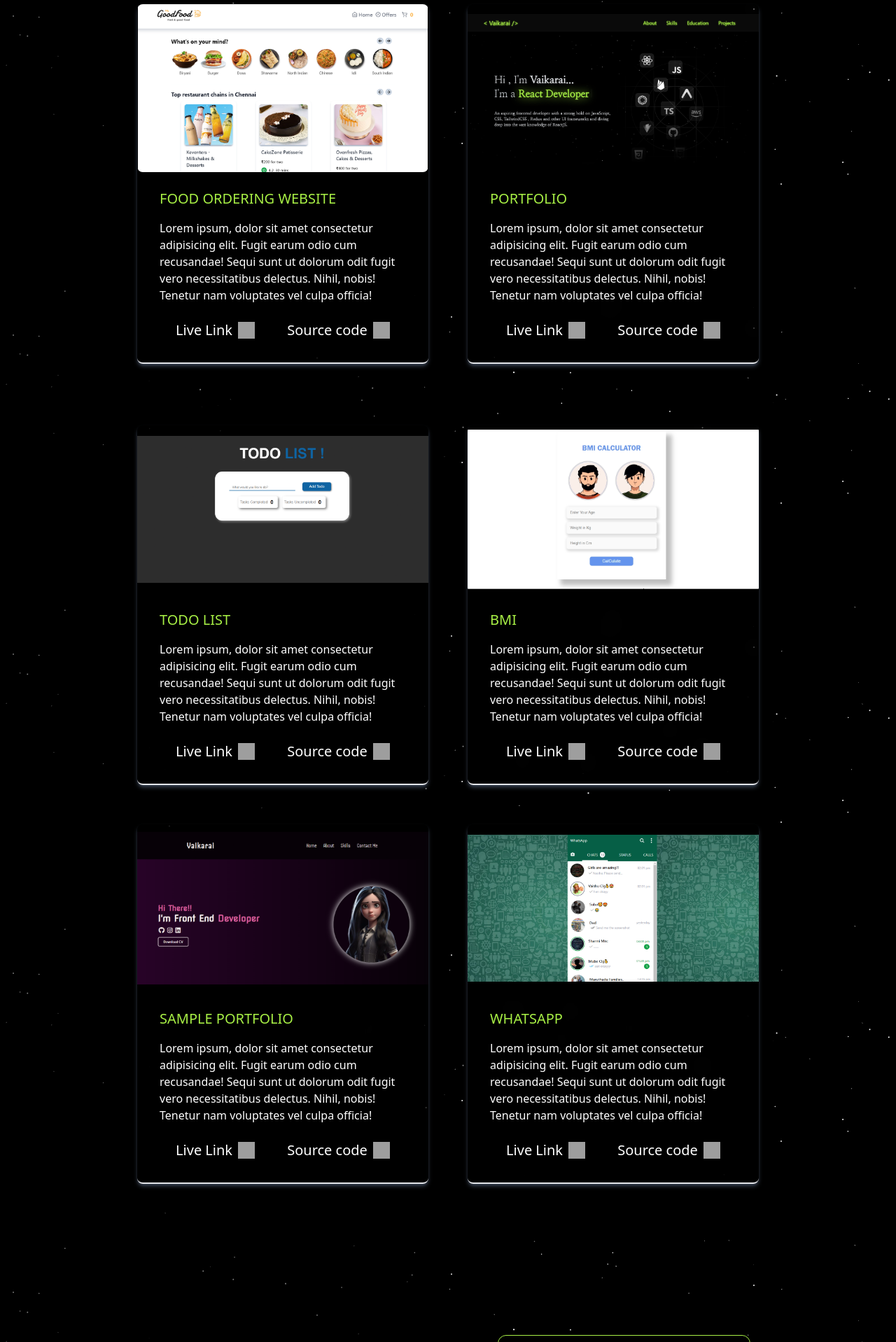
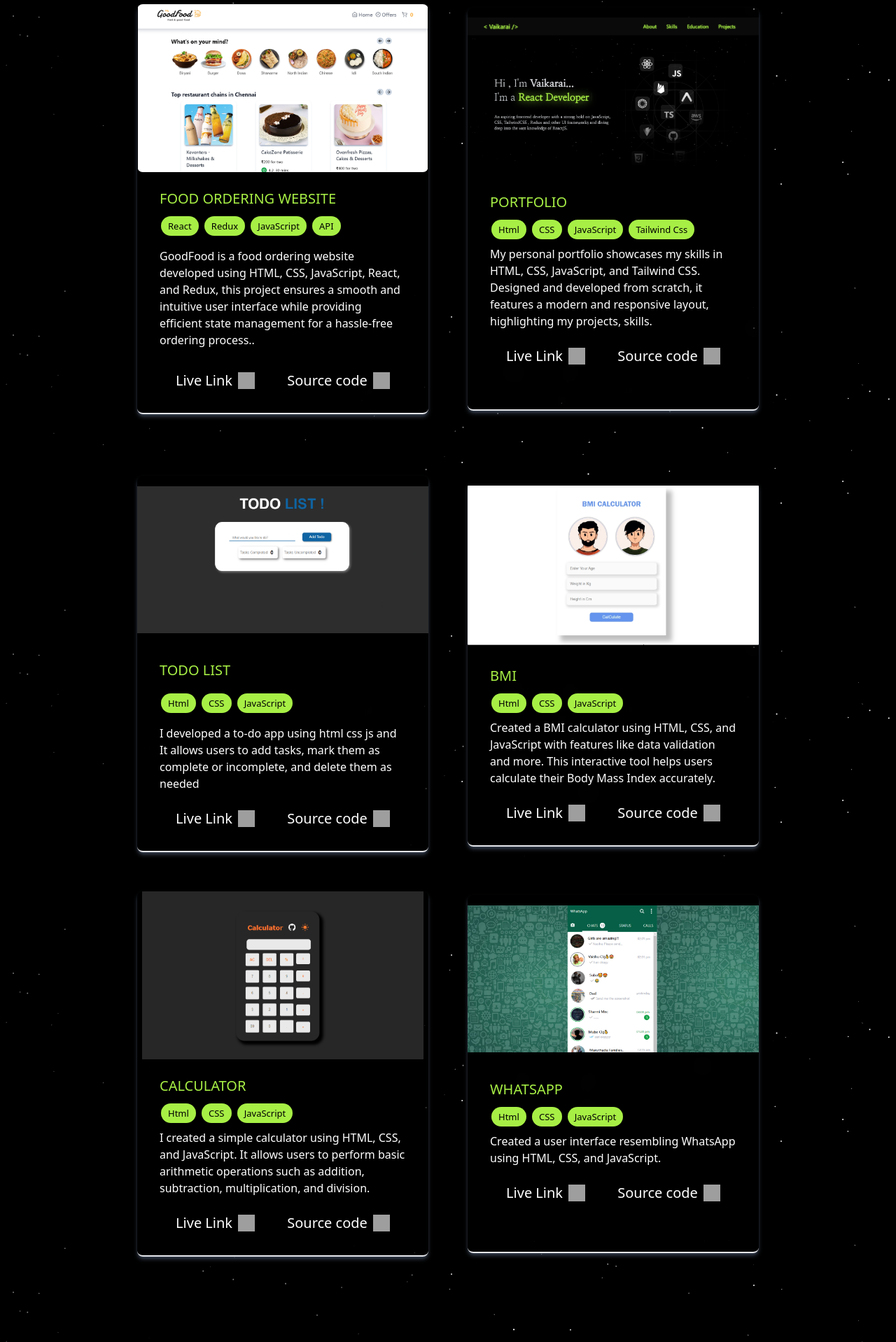
Before and after one commit to Vaigarai14/Portfolio, a website: page src/index.html in a window 1280 px wide. Shown: the part 3246-5164 px from the top of the page at 70% size. Drawn offline with nearby package versions, Linux system fonts and the light colour scheme; grey boxes are pictures that could not be loaded.

Commit message:
added new features

```diff
--- a/src/index.html
+++ b/src/index.html
@@ -439,21 +439,29 @@
         </p>
         <div class="flex flex-wrap justify-center items-center gap-10 py-10">
           <div
-            class="my-10 backdrop-blur-md -neutral-950 rounded-lg text-white m-2 w-[26em] h-fit shadow-md shadow-gray-700 border-b-2 hover:border-[#a7ef45] hover:shadow-sm hover:shadow-white max-sm:w-[18em] transition ease-in-out delay-200 hover:-translate-y-2 hover:scale-105 duration-200"
+            class="my-10 backdrop-blur-md -neutral-950 rounded-lg text-white m-2 w-[26em] h-fit shadow-md shadow-gray-700 border-b-2 hover:border-[#a7ef45] hover:shadow-sm hover:shadow-white max-sm:w-[18em] transition ease-in-out delay-100 hover:-translate-y-2 hover:scale-105"
           >
             <img
               class="rounded-lg w-[26em] h-60 object-contain max-sm:w-[20em] max-sm:object-contain max-sm:h-fit"
               src="../assets/GoodFood.png"
             />
             <div class="px-8 py-4">
-              <p class="uppercase text-xl py-2 text-[#a7ef45]">
+              <p
+                class="uppercase text-xl py-2 text-[#a7ef45] decoration-purple-800 drop-shadow-lg"
+              >
                 Food Ordering Website
               </p>
-              <p class="py-2">
-                Lorem ipsum, dolor sit amet consectetur adipisicing elit. Fugit
-                earum odio cum recusandae! Sequi sunt ut dolorum odit fugit vero
-                necessitatibus delectus. Nihil, nobis! Tenetur nam voluptates
-                vel culpa officia!
+              <p class="my-1">
+                <span class="techstack">React</span>
+                <span class="techstack">Redux</span>
+                <span class="techstack">JavaScript</span>
+                <span class="techstack">API</span>
+              </p>
+              <p class="py-4">
+                GoodFood is a food ordering website developed using HTML, CSS,
+                JavaScript, React, and Redux, this project ensures a smooth and
+                intuitive user interface while providing efficient state
+                management for a hassle-free ordering process..
               </p>
               <div class="flex py-4 justify-around">
                 <div class="flex gap-2 items-center">
@@ -481,7 +489,7 @@
           </div>
 
           <div
-            class="backdrop-blur-md -neutral-950 rounded-lg text-white m-2 w-[26em] h-fit shadow-md shadow-gray-700 border-b-2 hover:border-[#a7ef45] hover:shadow-sm hover:shadow-white max-sm:w-[18em] transition ease-in-out delay-200 hover:-translate-y-2 hover:scale-105 duration-200"
+            class="backdrop-blur-md -neutral-950 rounded-lg text-white m-2 w-[26em] h-[36em] shadow-md shadow-gray-700 border-b-2 hover:border-[#a7ef45] hover:shadow-sm hover:shadow-white max-sm:w-[18em] transition ease-in-out delay-200 hover:-translate-y-2 hover:scale-105 duration-200"
           >
             <img
               class="rounded-lg w-[26em] h-60 object-contain max-sm:w-[20em] max-sm:object-contain max-sm:h-fit"
@@ -491,11 +499,17 @@
               <p class="uppercase text-xl py-2 text-[#a7ef45]">
                 Portfolio
               </p>
+              <p class="my-1">
+                <span class="techstack">Html</span>
+                <span class="techstack">CSS</span>
+                <span class="techstack">JavaScript</span>
+                <span class="techstack">Tailwind Css</span>
+              </p>
               <p class="py-2">
-                Lorem ipsum, dolor sit amet consectetur adipisicing elit. Fugit
-                earum odio cum recusandae! Sequi sunt ut dolorum odit fugit vero
-                necessitatibus delectus. Nihil, nobis! Tenetur nam voluptates
-                vel culpa officia!
+                My personal portfolio showcases my skills in HTML, CSS,
+                JavaScript, and Tailwind CSS. Designed and developed from
+                scratch, it features a modern and responsive layout,
+                highlighting my projects, skills.
               </p>
               <div class="flex py-4 justify-around">
                 <div class="flex gap-2 items-center">
@@ -535,11 +549,15 @@
               <p class="uppercase text-xl py-2 text-[#a7ef45]">
                 Todo List
               </p>
+              <p class="my-3">
+                <span class="techstack">Html</span>
+                <span class="techstack">CSS</span>
+                <span class="techstack">JavaScript</span>
+              </p>
               <p class="py-2">
-                Lorem ipsum, dolor sit amet consectetur adipisicing elit. Fugit
-                earum odio cum recusandae! Sequi sunt ut dolorum odit fugit vero
-                necessitatibus delectus. Nihil, nobis! Tenetur nam voluptates
-                vel culpa officia!
+                I developed a to-do app using html css js and It allows users to
+                add tasks, mark them as complete or incomplete, and delete them
+                as needed
               </p>
               <div class="flex py-4 justify-around">
                 <div class="flex gap-2 items-center">
@@ -581,11 +599,15 @@
               <p class="uppercase text-xl py-2 text-[#a7ef45]">
                 BMI
               </p>
+              <p class="my-1">
+                <span class="techstack">Html</span>
+                <span class="techstack">CSS</span>
+                <span class="techstack">JavaScript</span>
+              </p>
               <p class="py-2">
-                Lorem ipsum, dolor sit amet consectetur adipisicing elit. Fugit
-                earum odio cum recusandae! Sequi sunt ut dolorum odit fugit vero
-                necessitatibus delectus. Nihil, nobis! Tenetur nam voluptates
-                vel culpa officia!
+                Created a BMI calculator using HTML, CSS, and JavaScript with
+                features like data validation and more. This interactive tool
+                helps users calculate their Body Mass Index accurately.
               </p>
               <div class="flex py-4 justify-around">
                 <div class="flex gap-2 items-center">
@@ -621,21 +643,27 @@
           >
             <img
               class="rounded-lg w-[26em] h-60 object-contain max-sm:w-[20em] max-sm:object-contain max-sm:h-fit"
-              src="../assets/sampleportfolio.png"
+              src="../assets/calculator.png"
             />
             <div class="px-8 py-4">
               <p class="uppercase text-xl py-2 text-[#a7ef45]">
-                Sample Portfolio
+                Calculator
+              </p>
+              <p class="my-1">
+                <span class="techstack">Html</span>
+                <span class="techstack">CSS</span>
+                <span class="techstack">JavaScript</span>
               </p>
               <p class="py-2">
-                Lorem ipsum, dolor sit amet consectetur adipisicing elit. Fugit
-                earum odio cum recusandae! Sequi sunt ut dolorum odit fugit vero
-                necessitatibus delectus. Nihil, nobis! Tenetur nam voluptates
-                vel culpa officia!
+                I created a simple calculator using HTML, CSS, and JavaScript.
+                It allows users to perform basic arithmetic operations such as
+                addition, subtraction, multiplication, and division.
               </p>
               <div class="flex py-4 justify-around">
                 <div class="flex gap-2 items-center">
-                  <a href="https://vaigarai14.github.io/Sampleportfolio/">
+                  <a
+                    href="https://github.com/Vaigarai14/Cognorise_Internship-Task-2-SimpleCalculator"
+                  >
                     <p class="hover:text-[#a7ef45] text-xl">
                       Live Link
                     </p>
@@ -647,7 +675,9 @@
                 </div>
 
                 <div class="flex gap-2 items-center">
-                  <a href="https://github.com/Vaigarai14/Sampleportfolio">
+                  <a
+                    href="https://vaigarai14.github.io/Cognorise_Internship-Task-2-SimpleCalculator/"
+                  >
                     <p class="hover:text-[#a7ef45] text-xl">Source code</p>
                   </a>
                   <img
@@ -660,7 +690,7 @@
           </div>
 
           <div
-            class="backdrop-blur-md -neutral-950 rounded-lg text-white m-2 w-[26em] h-fit shadow-md shadow-gray-700 border-b-2 hover:border-[#a7ef45] hover:shadow-sm hover:shadow-white max-sm:w-[18em] transition ease-in-out delay-200 hover:-translate-y-2 hover:scale-105 duration-200"
+            class="backdrop-blur-md -neutral-950 rounded-lg text-white m-2 w-[26em] h-[32em] shadow-md shadow-gray-700 border-b-2 hover:border-[#a7ef45] hover:shadow-sm hover:shadow-white max-sm:w-[18em] transition ease-in-out delay-200 hover:-translate-y-2 hover:scale-105 duration-200"
           >
             <img
               class="rounded-lg w-[26em] h-60 object-contain max-sm:w-[20em] max-sm:object-contain max-sm:h-fit"
@@ -670,11 +700,14 @@
               <p class="uppercase text-xl py-2 text-[#a7ef45]">
                 Whatsapp
               </p>
+              <p class="my-1">
+                <span class="techstack">Html</span>
+                <span class="techstack">CSS</span>
+                <span class="techstack">JavaScript</span>
+              </p>
               <p class="py-2">
-                Lorem ipsum, dolor sit amet consectetur adipisicing elit. Fugit
-                earum odio cum recusandae! Sequi sunt ut dolorum odit fugit vero
-                necessitatibus delectus. Nihil, nobis! Tenetur nam voluptates
-                vel culpa officia!
+                Created a user interface resembling WhatsApp using HTML, CSS,
+                and JavaScript.
               </p>
               <div class="flex py-4 justify-around">
                 <div class="flex gap-2 items-center">
--- a/src/input.css
+++ b/src/input.css
@@ -196,6 +196,7 @@ textarea {
   padding: 4px 2px;
   border-radius: 4px;
   width: 100%;
+  resize: none;
 }
 
 .btn-submit {
@@ -215,3 +216,12 @@ textarea {
   padding: 8px 0;
   margin: 8px 0;
 }
+
+.techstack {
+  background-color: #a7ef45;
+  border-radius: 4em;
+  font-size: small;
+  padding: 5px 10px;
+  color: black;
+  margin: 0 2px;
+}
```
Also changed, not shown: assets/calculator.png (added), src/output.css.
